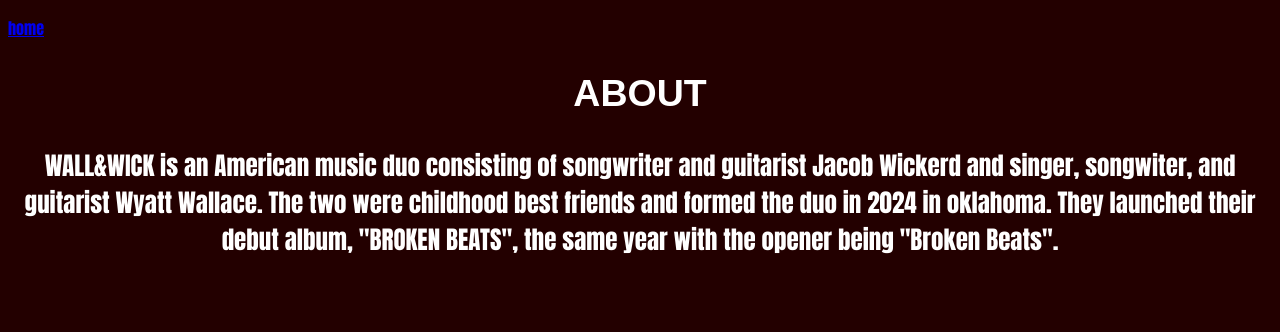
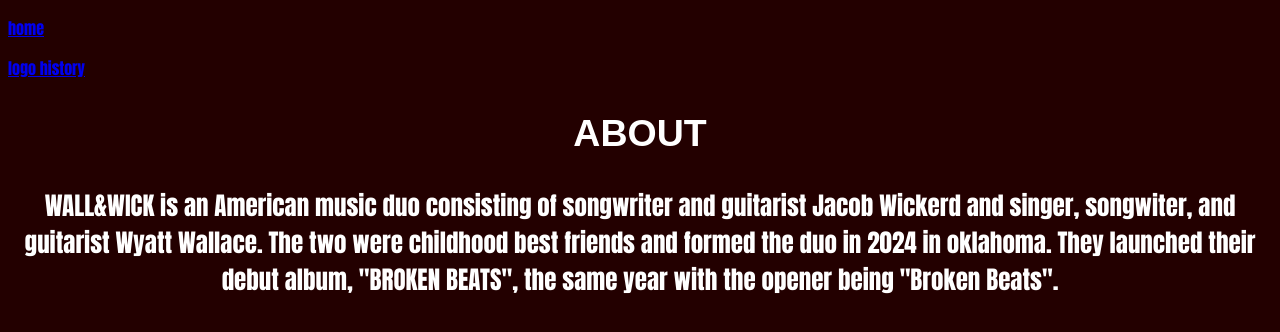
Before and after one commit to MrDuck8/wallwick, a plain HTML site: page wall&wick/about.html in a window 1280 px wide. Drawn offline with Linux system fonts and the light colour scheme.

Commit message:
Update about.html

```diff
--- a/wall&wick/about.html
+++ b/wall&wick/about.html
@@ -14,6 +14,7 @@
   <body>
     <header>
       <p><a href="index.html">home</a></p>
+      <p><a href="logohistory.html">logo history</a></p>
     </header>
     <div id="about">
       <h2>ABOUT</h2>
```
